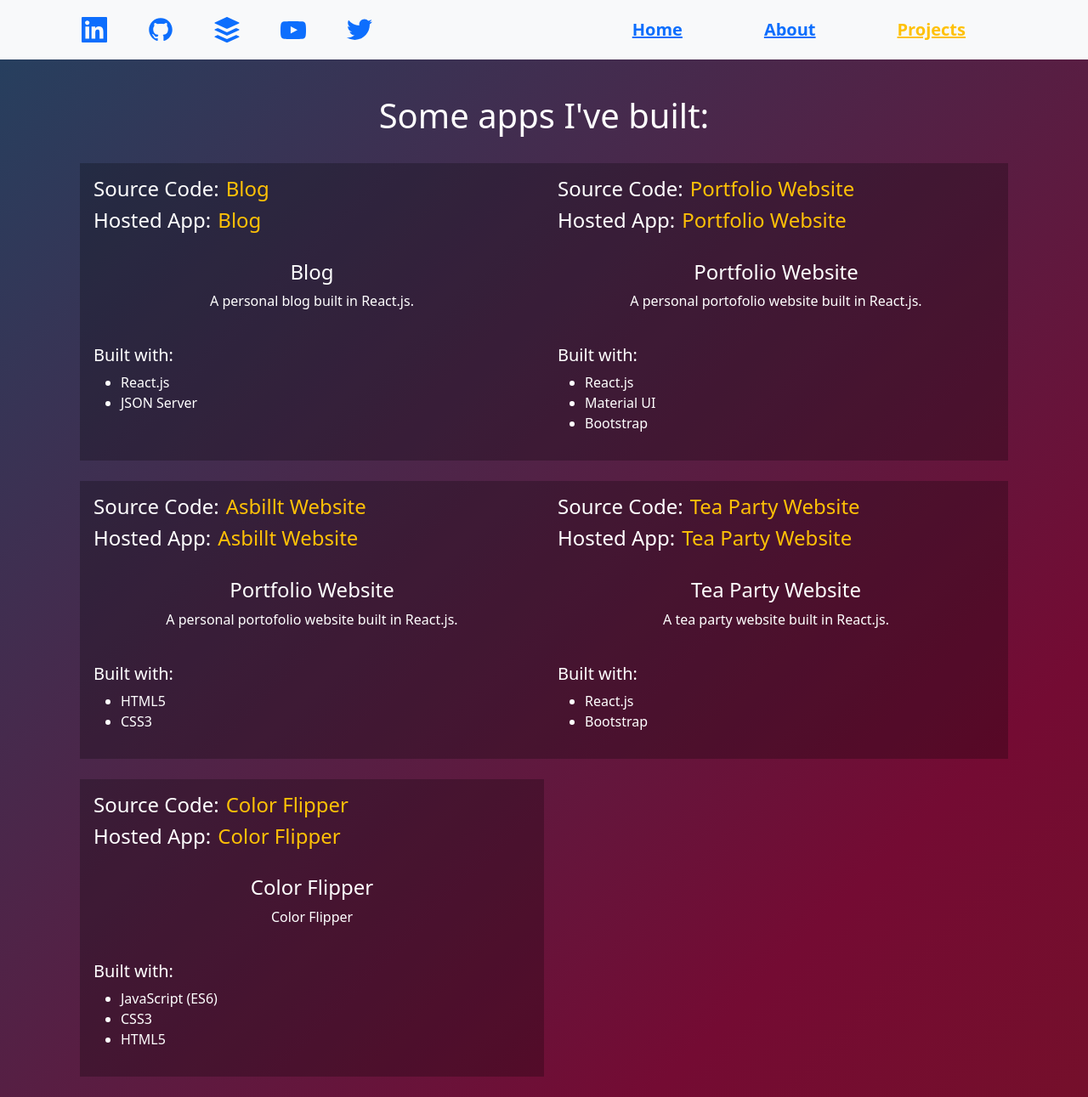
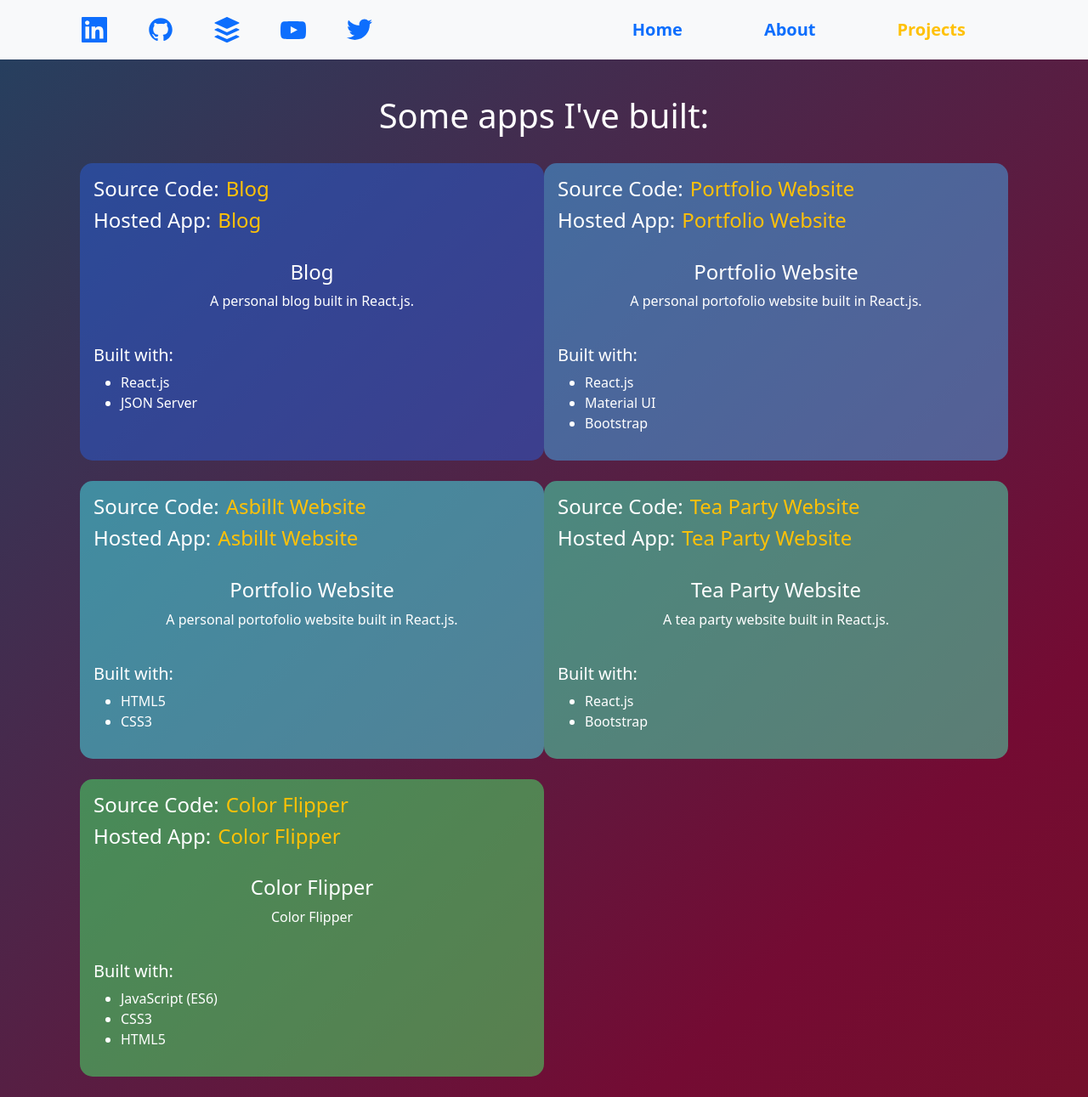
Before and after one commit to asbillt/portfolio-website, a React (Create React App) app: page /projects in a window 1280 px wide. Shown: the whole page at 85% size. Built offline with nearby package versions, Linux system fonts and the light colour scheme.

Commit message:
Adds background color styling and link styling.

```diff
--- a/src/App.css
+++ b/src/App.css
@@ -1,6 +1,9 @@
 /* Home Component Styles*/
 
 /* Navigation Styles */
+.link {
+  text-decoration: none;
+}
 
 .active {
   color: #ffc107;
@@ -13,3 +16,28 @@
 .linkhover:hover {
   color: #ffc107;
 }
+
+/* Projects Component Styles */
+.backgroundBorder {
+  border-radius: 15px;
+}
+
+.backgroundColorBlog {
+  background-color: rgba(41, 93, 214, 0.5);
+}
+
+.backgroundColorPortfolio {
+  background-color: rgba(68, 171, 240, 0.5);
+}
+
+.backgroundColorAsbillt {
+  background-color: rgba(68, 234, 240, 0.5);
+}
+
+.backgroundColorTea {
+  background-color: rgba(68, 240, 183, 0.5);
+}
+
+.backgroundColorFlipper {
+  background-color: rgba(68, 240, 105, 0.5);
+}
--- a/src/Components/Projects.js
+++ b/src/Components/Projects.js
@@ -23,7 +23,12 @@ function Projects() {
             timeout={500}
             style={{ transitionDelay: 250 }}
           >
-            <Col xs={12} lg={6} xxl={4} className="bg-black bg-opacity-25 p-3">
+            <Col
+              xs={12}
+              lg={6}
+              xxl={4}
+              className="backgroundColorBlog backgroundBorder p-3"
+            >
               <div className="d-flex flex-column">
                 <Col>
                   <h4>
@@ -70,7 +75,12 @@ function Projects() {
             timeout={500}
             style={{ transitionDelay: 500 }}
           >
-            <Col xs={12} lg={6} xxl={4} className="bg-black bg-opacity-25 p-3">
+            <Col
+              xs={12}
+              lg={6}
+              xxl={4}
+              className="backgroundColorPortfolio backgroundBorder p-3"
+            >
               <div className="d-flex flex-column">
                 <Col>
                   <h4>
@@ -118,7 +128,12 @@ function Projects() {
             timeout={500}
             style={{ transitionDelay: 750 }}
           >
-            <Col xs={12} lg={6} xxl={4} className="bg-black bg-opacity-25 p-3">
+            <Col
+              xs={12}
+              lg={6}
+              xxl={4}
+              className="backgroundColorAsbillt backgroundBorder p-3"
+            >
               <div className="d-flex flex-column">
                 <Col>
                   <h4>
@@ -165,7 +180,12 @@ function Projects() {
             timeout={500}
             style={{ transitionDelay: 1000 }}
           >
-            <Col xs={12} lg={6} xxl={4} className="bg-black bg-opacity-25 p-3">
+            <Col
+              xs={12}
+              lg={6}
+              xxl={4}
+              className="backgroundColorTea backgroundBorder p-3"
+            >
               <div className="d-flex flex-column">
                 <Col>
                   <h4>
@@ -212,7 +232,12 @@ function Projects() {
             timeout={500}
             style={{ transitionDelay: 1250 }}
           >
-            <Col xs={12} lg={6} xxl={4} className="bg-black bg-opacity-25 p-3">
+            <Col
+              xs={12}
+              lg={6}
+              xxl={4}
+              className="backgroundColorFlipper backgroundBorder p-3"
+            >
               <div className="d-flex flex-column">
                 <Col>
                   <h4>
```
